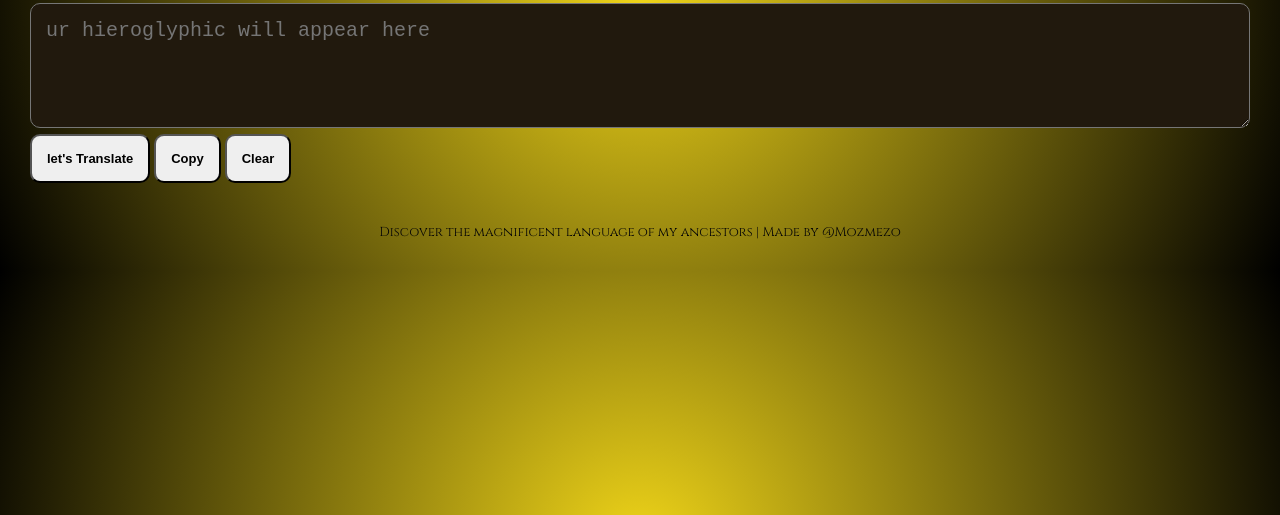
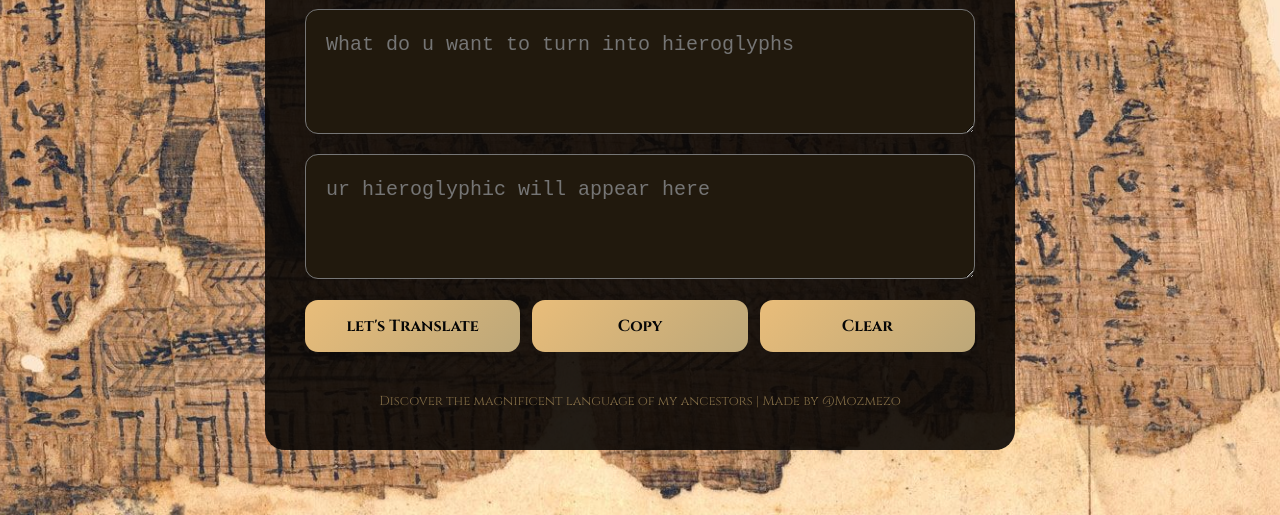
Before and after one commit to moataz1411/Hieroglyph-Translator, a plain HTML site: page index.html in a window 1280 px wide. Shown: the part 285-800 px from the top of the page. Drawn offline with Linux system fonts and the light colour scheme.

Commit message:
Refactor code structure for improved readability and maintainability

```diff
--- a/index.html
+++ b/index.html
@@ -6,8 +6,10 @@
         <title>Hieroglyph Translator</title>
     </head>
     <body>
+
         <div class="name">
             <header>
+
                 <h1>Hieroglyph Translator</h1>
                 <div class="subtitle">
                     <h2>Translate ur name into Egyptian hieroglyphs</h2>
@@ -22,6 +24,7 @@
             </div>
             <footer>Discover the magnificent language of my ancestors | Made by @Mozmezo</footer>
         </div>
+
         <style>
             @import url('https://fonts.googleapis.com/css2?family=Cinzel:wght@400..900&display=swap');
             *{
@@ -30,56 +33,79 @@
                 padding:0;
             }
             body{
-                background: radial-gradient(circle, #f0d519, #000000);
+                background: url("./background.jpeg");
+                background-size:cover;
+                background-position:center;
+                background-repeat:no-repeat;
                 justify-content:center;
                 align-items:center;
                 font-family:'Cinzel', sans-serif;
                 display:flex;
-                color:#060606
-
+                color:#060606;
+                min-height:100vh;
             }
             header{
                 text-align:center;
                 margin-bottom:40px;
             }
             .name{
-                width:100%;
-                padding:30px;
+                width:90%;
+                max-width:750px;
+                padding:40px;
+                height: 100%;
+                background: rgba(10, 7, 5, 0.9);
+                border-radius: 20px;
             }
             h1{
                 font-size:45px;
                 letter-spacing: 7px;
-                color:#080808;
+                color:#e9bd7a;
             }
             h2{
                 letter-spacing: 3px;
-                color:#080808;
+                color:#bca779;
                 font-size:19px;
             }
             textarea{
+                display:block;
                 color:#fff0c5;
                 width:100%;
-                border-radius:10px;
+                border-radius:13px;
                 outline:none;
                 font-size:20px;
-                padding:15px;
+                padding:20px;
                 resize:vertical;
                 min-height:125px;
                 background:#21190d;
+                line-height:1.5;
+                margin-bottom:20px;
+            }
+            .buttons{
+                display:flex;
+                gap:12px;
+                margin-top:21px;
+                flex-wrap:wrap;
             }
             button{
                 flex:1;
                 padding:15px;
-                font-size:13px;
+                font-size:16px;
                 cursor:pointer;
-                border-radius:10px;
+                border-radius:13px;
                 font-weight:bold;
-
+                background:linear-gradient(135deg, #e9bd7a, #bca779);
+                border: none;
+                color: #060606;
+                min-width: 120px;
+                transition:0.3s;
+                font-family: 'Cinzel', sans-serif;
             }
             footer{
                 text-align:center;
                 margin-top:40px;
                 font-size:13px;
+                color:#806b45;
+                font-family: 'Cinzel', sans-serif;
             }
 
         </style>
```
Also changed, not shown: background.jpeg (added).
